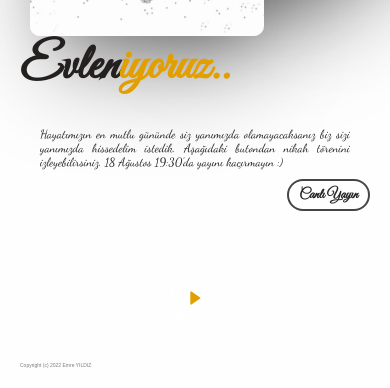
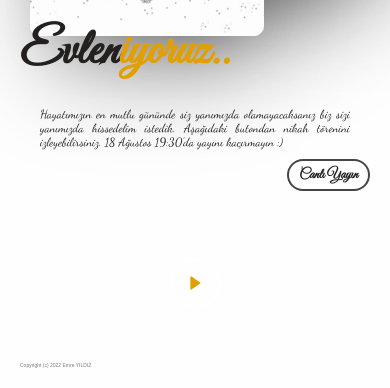
Before and after one commit to justautumns/bahar-emre, a plain HTML site: page index.html in a window 390 px wide. Shown: the part 474-862 px from the top of the page. Drawn offline with nearby package versions, Linux system fonts and the light colour scheme.

Commit message:
Update style.css

```diff
--- a/static/css/style.css
+++ b/static/css/style.css
@@ -662,9 +662,9 @@ a {
 
     .info h1 {
         font-size: 50px;
-        line-height: 60px;
+        line-height: 50px;
         text-align: left;
-        padding-top: 40px;
+        padding-top: 30px;
     }
 
     .info p {
@@ -696,6 +696,7 @@ a {
     }
     .slide-control {
         margin-top: 0px;
-        margin-bottom: 45px;
+        margin-bottom: 60px;
+        padding-top: 0;
     }
 }
```
